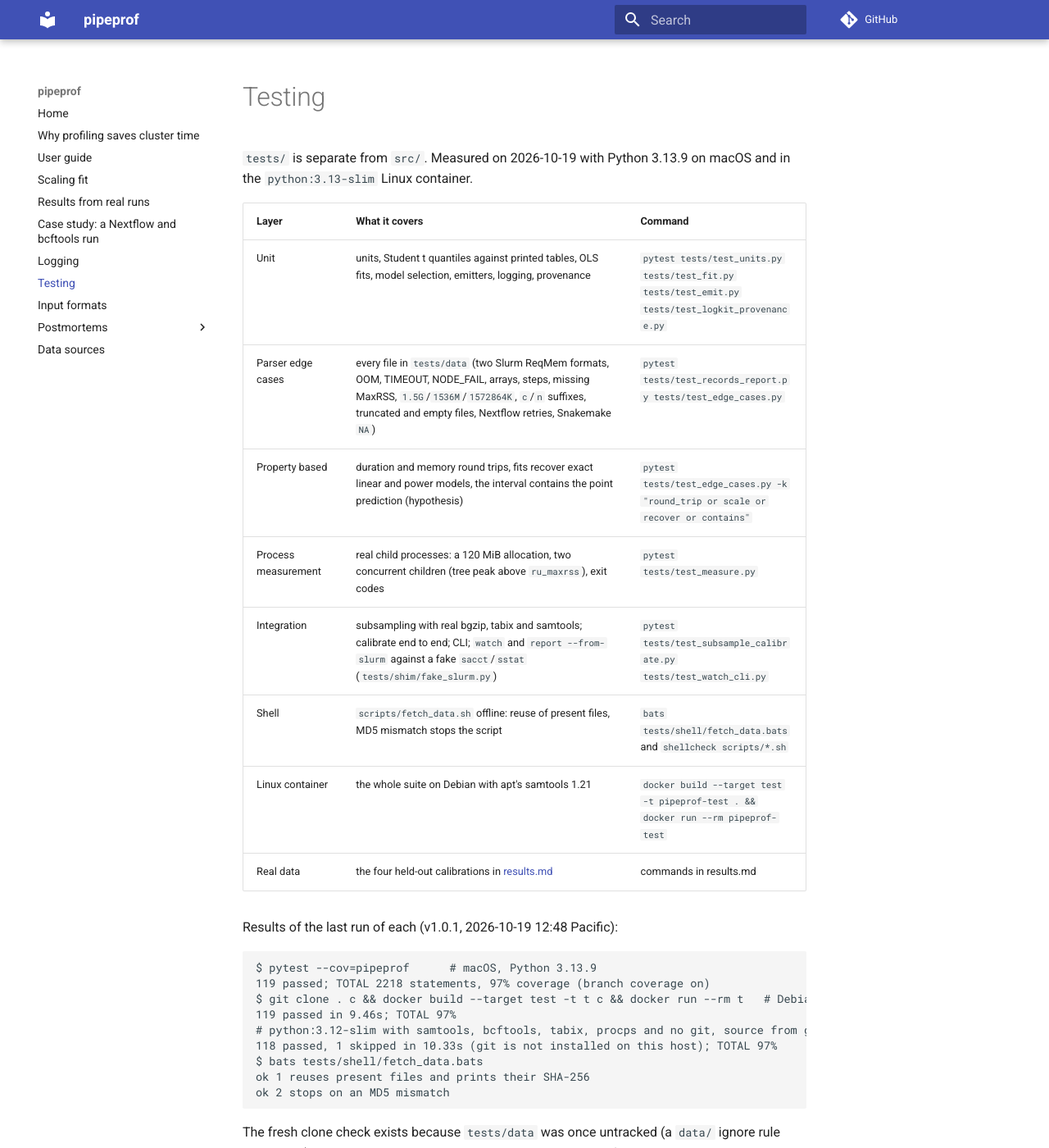
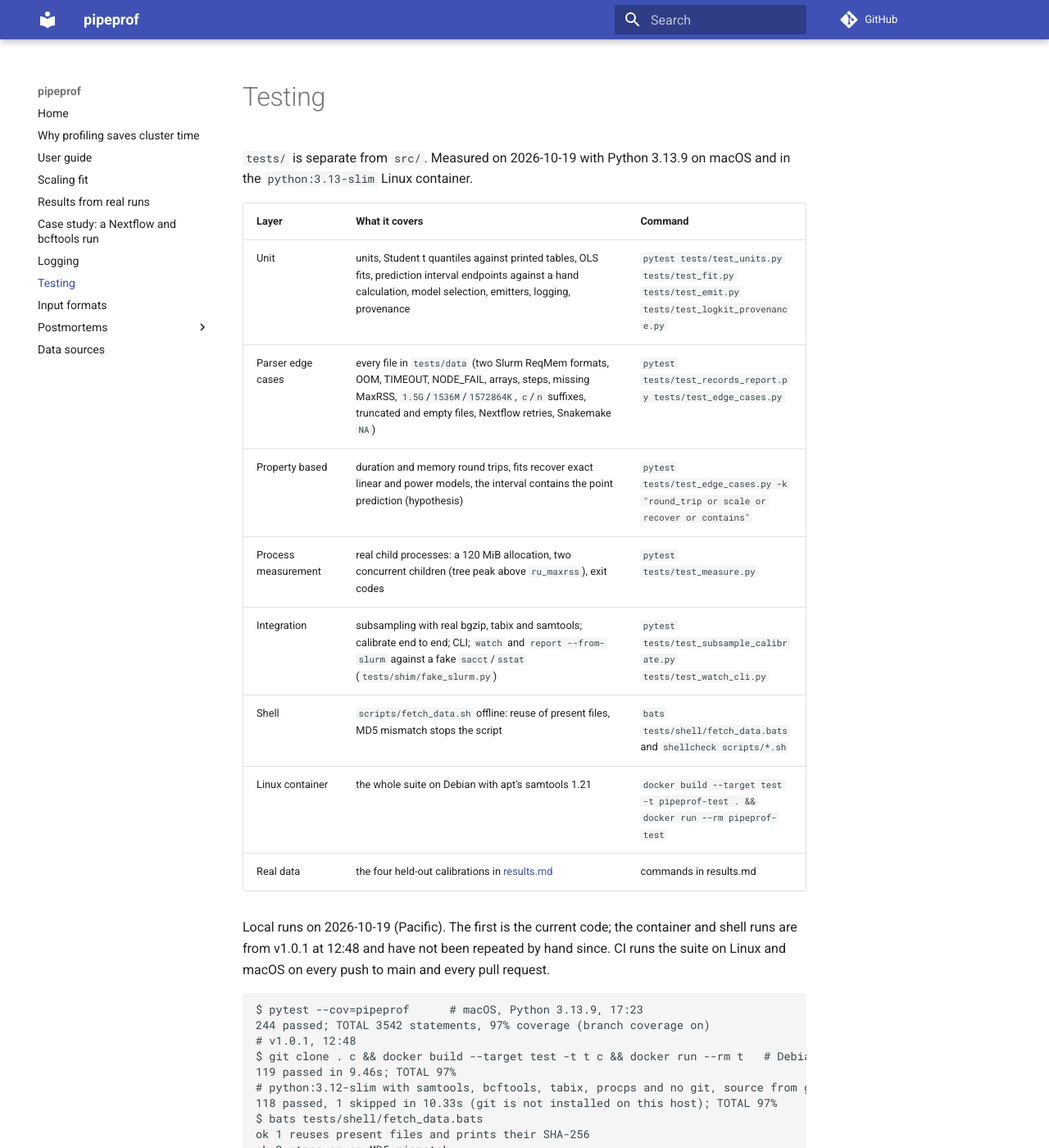
Before and after one commit to Daneshpajouh/pipeprof, an MkDocs documentation site: the page built from docs/testing.md, in a window 1280 px wide and 1400 px high. Shown: the whole window at 82% size. Built offline with MkDocs 1.6.1 and Material for MkDocs 9.7.7, drawn with Linux system fonts in a browser that asks for light colours; comment, search, counter and statistics services are not loaded; some of the changed text lies outside the part shown.

Commit message:
Update the changelog, roadmap and test notes

````diff
--- a/docs/testing.md
+++ b/docs/testing.md
@@ -5,7 +5,7 @@ on macOS and in the `python:3.13-slim` Linux container.
 
 | Layer | What it covers | Command |
 |---|---|---|
-| Unit | units, Student t quantiles against printed tables, OLS fits, model selection, emitters, logging, provenance | `pytest tests/test_units.py tests/test_fit.py tests/test_emit.py tests/test_logkit_provenance.py` |
+| Unit | units, Student t quantiles against printed tables, OLS fits, prediction interval endpoints against a hand calculation, model selection, emitters, logging, provenance | `pytest tests/test_units.py tests/test_fit.py tests/test_emit.py tests/test_logkit_provenance.py` |
 | Parser edge cases | every file in `tests/data` (two Slurm ReqMem formats, OOM, TIMEOUT, NODE_FAIL, arrays, steps, missing MaxRSS, `1.5G`/`1536M`/`1572864K`, `c`/`n` suffixes, truncated and empty files, Nextflow retries, Snakemake `NA`) | `pytest tests/test_records_report.py tests/test_edge_cases.py` |
 | Property based | duration and memory round trips, fits recover exact linear and power models, the interval contains the point prediction (hypothesis) | `pytest tests/test_edge_cases.py -k "round_trip or scale or recover or contains"` |
 | Process measurement | real child processes: a 120 MiB allocation, two concurrent children (tree peak above `ru_maxrss`), exit codes | `pytest tests/test_measure.py` |
@@ -14,11 +14,15 @@ on macOS and in the `python:3.13-slim` Linux container.
 | Linux container | the whole suite on Debian with apt's samtools 1.21 | `docker build --target test -t pipeprof-test . && docker run --rm pipeprof-test` |
 | Real data | the four held-out calibrations in [results.md](results.md) | commands in results.md |
 
-Results of the last run of each (v1.0.1, 2026-10-19 12:48 Pacific):
+Local runs on 2026-10-19 (Pacific). The first is the current code; the
+container and shell runs are from v1.0.1 at 12:48 and have not been repeated
+by hand since. CI runs the suite on Linux and macOS on every push to main
+and every pull request.
 
 ```
-$ pytest --cov=pipeprof      # macOS, Python 3.13.9
-119 passed; TOTAL 2218 statements, 97% coverage (branch coverage on)
+$ pytest --cov=pipeprof      # macOS, Python 3.13.9, 17:23
+244 passed; TOTAL 3542 statements, 97% coverage (branch coverage on)
+# v1.0.1, 12:48
 $ git clone . c && docker build --target test -t t c && docker run --rm t   # Debian, Python 3.13.16, git 2.47.3
 119 passed in 9.46s; TOTAL 97%
 # python:3.12-slim with samtools, bcftools, tabix, procps and no git, source from git archive
````
Also changed, not shown: CHANGELOG.md (+17 -0 lines), ROADMAP.md (+4 -3 lines), 1 other file.
